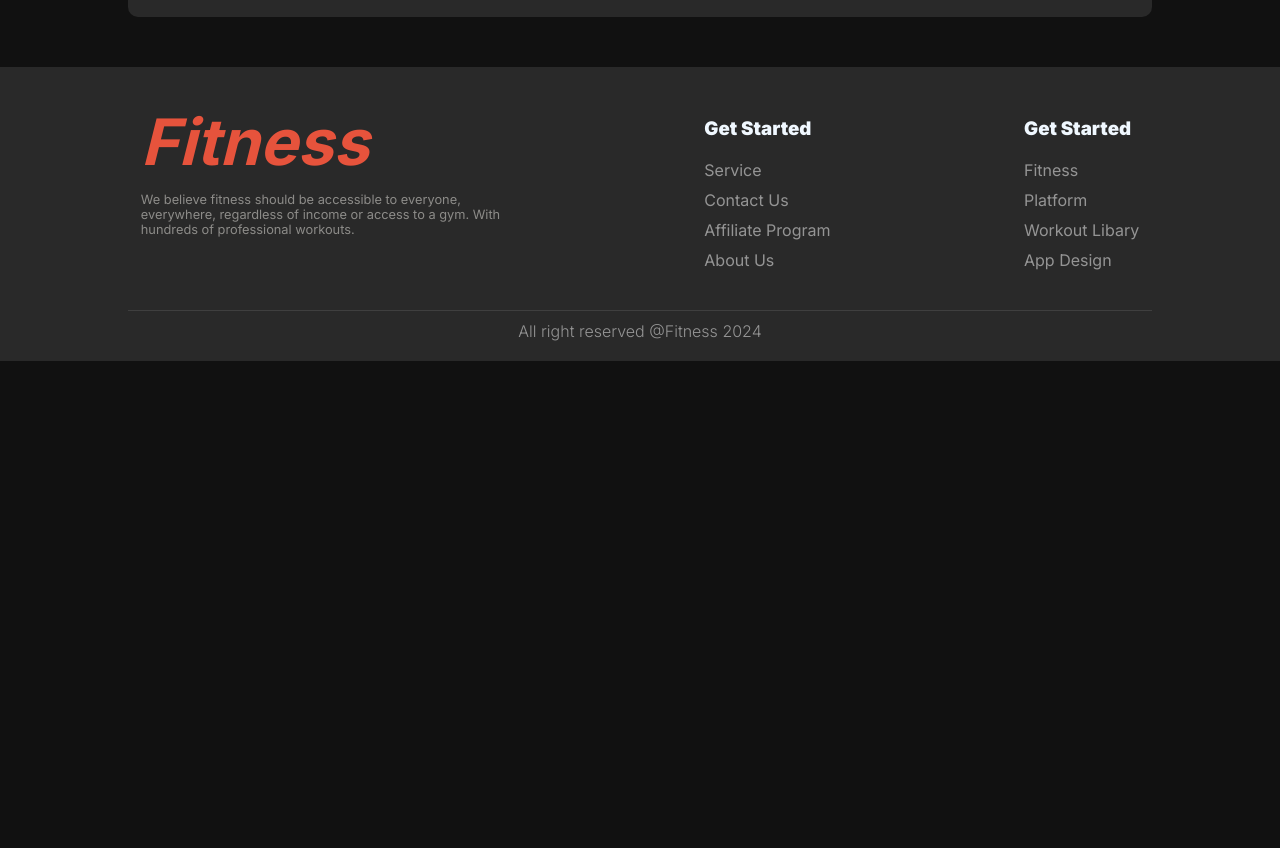
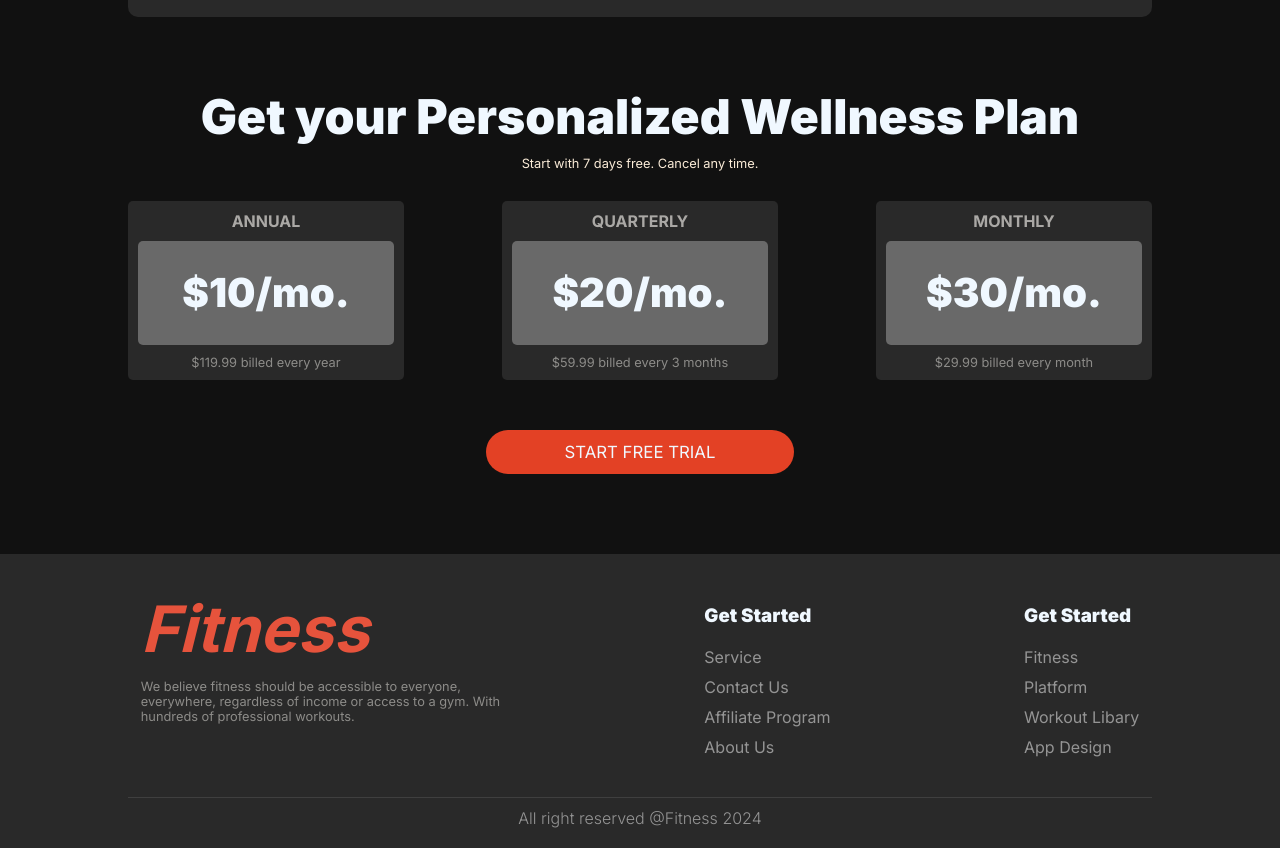
Before and after one commit to c4chamok/Assignment-2, a plain HTML site: page index.html in a window 1280 px wide. Shown: the part 2864-3712 px from the top of the page. Before the commit the page ends 3225 px from the top, so only its background shows below. Drawn offline with Linux system fonts and the light colour scheme; a web font is replaced by a local one.

Commit message:
Challenge section Added.

```diff
--- a/index.html
+++ b/index.html
@@ -245,6 +245,48 @@
                 </div>
             </div>
         </section>
+        <section class="sect-5">
+            <div class="pricing-div">
+                <div class="sect-title">
+                    <h2>Get your Personalized Wellness Plan</h2>
+                    <p>Start with 7 days free. Cancel any time.</p>
+                </div>
+                <div class="cards">
+                    <input class="radio-btn" type="radio" name="radio" id="radio1">
+                    <label class="plan annual" for="radio1">
+                        <h4>ANNUAL</h4>
+                        <div class="price">
+                            <h3>$10/mo.</h3>
+                        </div>
+                        <p>$119.99 billed every year</p>
+                    </label>
+                    <input class="radio-btn" type="radio" name="radio" id="radio2">
+                    <label class="plan annual" for="radio2">
+                        <h4>QUARTERLY</h4>
+                        <div class="price">
+                            <h3>$20/mo.</h3>
+                        </div>
+                        <p>$59.99 billed every 3 months</p>
+                </label>
+                    <input class="radio-btn" type="radio" name="radio" id="radio3">
+                    <label class="plan annual" for="radio3">
+                        <h4>MONTHLY</h4>
+                        <div class="price">
+                            <h3>$30/mo.</h3>
+                        </div>
+                        <p>$29.99 billed every month</p>
+                </label>
+                </div>
+                <div class="btn-div">
+                    <a href="">
+                        <button class="btn-primary">
+                            START FREE TRIAL
+                        </button>
+                    </a>
+                </div>
+            </div>
+        </section>
+
     </main>
     <footer>
         <div class="footer-content">
--- a/styles/style.css
+++ b/styles/style.css
@@ -497,6 +497,69 @@ select option{
     font-size: 1.2rem;
 }
 
+/* sect5 design */
+.sect-5{
+    margin-top: 40px;
+    width: 100%;
+}
+
+.pricing-div{
+    width: 80%;
+    margin: 30px auto;
+    /* display: flex;
+    flex-direction: column;
+    align-items: center; */
+}
+.pricing-div .sect-title p{
+    text-align: center;
+    margin-top: 10px;
+    color: antiquewhite;
+}
+.cards{
+    margin: 30px 0;
+    display: flex;
+    justify-content: space-between;
+}
+.plan{
+    width: 25%;
+    padding: 10px;
+    background-color: rgba(255, 255, 255, 0.1);
+    display: flex;
+    flex-direction: column;
+    align-items: center;
+    border-radius: 5px;
+}
+.plan .price{
+    width: 100%;
+    background-color: dimgrey;
+    margin-top: 10px;
+    border-radius: 5px;
+}
+.plan h3{
+    font-size: 250%;
+    line-height: 2.6;
+    text-align: center;
+}
+.plan p{
+    margin-top: 10px;
+}
+.radio-btn{
+    display: none;
+}
+
+.radio-btn:checked + .plan{
+    border: rgb(227, 65, 37) 10px solid;
+}
+.plan{
+    transition: border 50ms;
+}
+
+.pricing-div .btn-div a{
+    width: 30%;
+    margin: 0 auto;
+    margin-top: 20px;
+}
+
 footer{
     background: rgba(255, 255, 255, 0.1);
     display: flex;
@@ -665,6 +728,18 @@ hr{
         grid-template-columns: repeat(1, 1fr);
         grid-template-rows: repeat(6, 270px);
     }
+    .plan{
+        width: 100%;
+    }
+    .pricing-div .btn-div a{
+        width: 80%;
+    }
+
+    .cards{
+        flex-direction: column;
+        gap: 30px;
+        align-items: center;
+    }
     .footer-content{
         flex-direction: column;
         gap: 30px;
```
